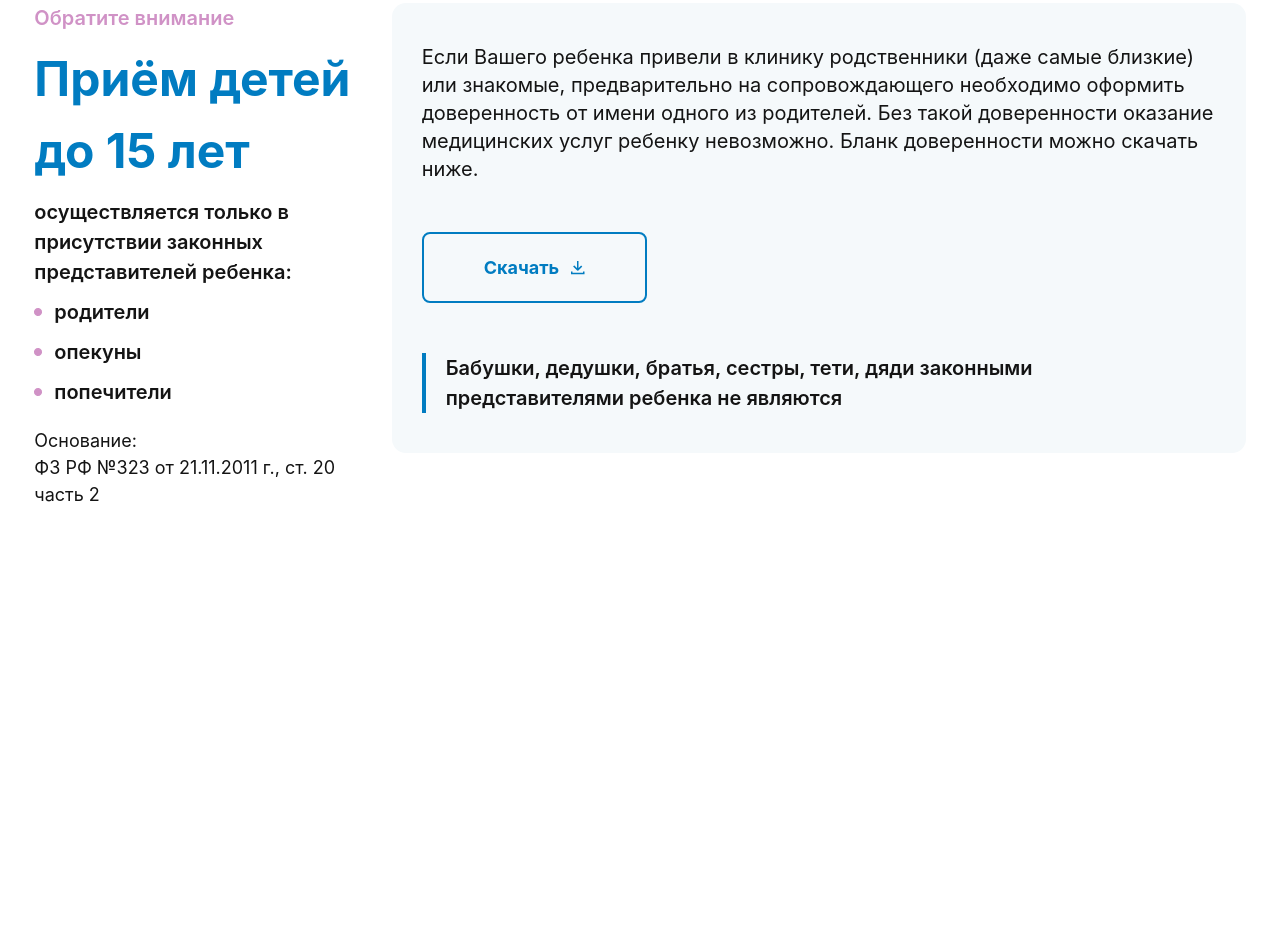
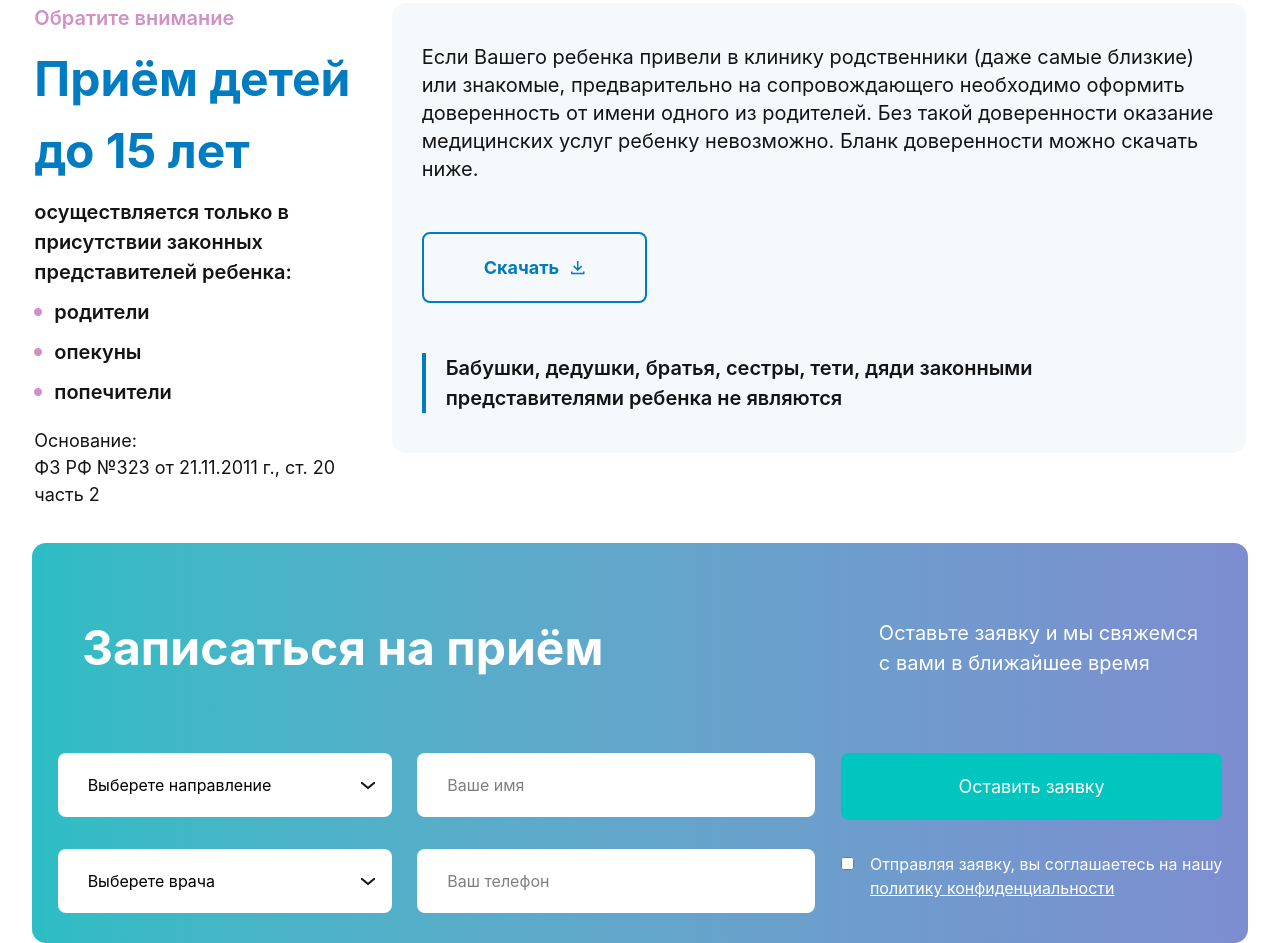
Before and after one commit to simle-pro/Exam-4.end, a website: page src/page2.html in a window 1280 px wide. Shown: the part 1322-2265 px from the top of the page. Before the commit the page ends 1830 px from the top, so only its background shows below. Drawn offline with nearby package versions, Linux system fonts and the light colour scheme; files that its build step writes are made by us from their sources.

Commit message:
A.D add section3

```diff
--- a/src/page2.html
+++ b/src/page2.html
@@ -155,28 +155,79 @@
    </section>
 
 
-   <section class="flex flex-col justify-center items-center gap-y-[30px] lg:flex-row max-w-[1400px] m-auto lg:px-[30px] lg:gap-7 mt-[40px]">
+   <section
+      class="flex flex-col justify-center items-center gap-y-[30px] lg:flex-row max-w-[1400px] m-auto lg:px-[30px] lg:gap-7 mt-[40px]">
       <aside class="lg:w-[27%] w-[95%] lg:h-[450px] h-[600px] flex flex-col items-start justify-evenly gap-y-[20px]">
          <div class="flex flex-col gap-y-[10px]">
             <p class="font-[600] text-[20px] text-[#D092C6]">Обратите внимание</p>
             <h1 class="font-[700] text-[48px] text-[#017CC1]">Приём детей до 15 лет</h1>
-            <p class="font-[600] text-[20px] text-[#141414]">осуществляется только в присутствии законных представителей ребенка:</p>
-            <p class="flex items-center gap-3 font-[600] text-[20px] text-[#141414]"><span><img src="./page2img/Ellipse 20.png" alt=""></span> родители</p>
-            <p class="flex items-center gap-3 font-[600] text-[20px] text-[#141414]"><span><img src="./page2img/Ellipse 20.png" alt=""></span> опекуны</p>
-            <p class="flex items-center gap-3 font-[600] text-[20px] text-[#141414]"><span><img src="./page2img/Ellipse 20.png" alt=""></span> попечители</p>
+            <p class="font-[600] text-[20px] text-[#141414]">осуществляется только в присутствии законных представителей
+               ребенка:</p>
+            <p class="flex items-center gap-3 font-[600] text-[20px] text-[#141414]"><span><img
+                     src="./page2img/Ellipse 20.png" alt=""></span> родители</p>
+            <p class="flex items-center gap-3 font-[600] text-[20px] text-[#141414]"><span><img
+                     src="./page2img/Ellipse 20.png" alt=""></span> опекуны</p>
+            <p class="flex items-center gap-3 font-[600] text-[20px] text-[#141414]"><span><img
+                     src="./page2img/Ellipse 20.png" alt=""></span> попечители</p>
          </div>
          <div>
             <p class="font-[400] text-[18px] text-[#141414]">Основание:</p>
             <p class="font-[400] text-[18px] text-[#141414]">ФЗ РФ №323 от 21.11.2011 г., ст. 20 часть 2</p>
          </div>
       </aside>
-      <aside class="lg:w-[70%] w-[95%] lg:h-[450px] h-[700px] flex flex-col items-start justify-between bg-[#F5F9FB] rounded-[14px] px-[30px] py-[40px]">
-         <p class="font-[400] text-[20px] text-[#141414] leading-[28px]">Если Вашего ребенка привели в клинику родственники (даже самые близкие) или знакомые, предварительно на
+      <aside
+         class="lg:w-[70%] w-[95%] lg:h-[450px] h-[700px] flex flex-col items-start justify-between bg-[#F5F9FB] rounded-[14px] px-[30px] py-[40px]">
+         <p class="font-[400] text-[20px] text-[#141414] leading-[28px]">Если Вашего ребенка привели в клинику
+            родственники (даже самые близкие) или знакомые, предварительно на
             сопровождающего необходимо оформить доверенность от имени одного из родителей. Без такой доверенности
             оказание медицинских услуг ребенку невозможно. Бланк доверенности можно скачать ниже.</p>
-         <button class="flex items-center gap-3 text-[#017CC1] text-[18px] font-[700] border-2 border-[#017CC1] rounded-lg py-[20px] px-[60px]">Скачать<span><img src="./page2img/Group 9325.png" alt=""></span></button>
+         <button
+            class="flex items-center gap-3 text-[#017CC1] text-[18px] font-[700] border-2 border-[#017CC1] rounded-lg py-[20px] px-[60px]">Скачать<span><img
+                  src="./page2img/Group 9325.png" alt=""></span></button>
          <div>
-            <p class="font-[600] text-[20px] text-[#141414] border-l-4 pl-[20px] border-[#017CC1]">Бабушки, дедушки, братья, сестры, тети, дяди законными представителями ребенка не являются</p>
+            <p class="font-[600] text-[20px] text-[#141414] border-l-4 pl-[20px] border-[#017CC1]">Бабушки, дедушки,
+               братья, сестры, тети, дяди законными представителями ребенка не являются</p>
+         </div>
+      </aside>
+   </section>
+
+
+   <section
+      class="lg:max-w-[1300px] w-[95%] h-[800px] lg:h-[400px] m-auto mt-[90px] bg-linear-to-r from-[#2DBDC4] to-[#7D8DD0] rounded-[14px] flex flex-col justify-evenly">
+      <aside class="flex items-center justify-between px-[20px] lg:px-[50px] py-[20px] lg:py-[40px] lg:flex-row flex-col">
+         <h1 class="font-[700] text-[48px] text-white">Записаться на приём</h1>
+         <p class="font-[400] text-[20px] text-white leading-[30px]">Оставьте заявку и мы свяжемся <br> с вами
+            в ближайшее время</p>
+      </aside>
+      <aside class="flex justify-evenly lg:flex-row flex-col lg:p-[0px] p-[20px] pb-[30px] gap-y-8">
+         <div class="flex flex-col gap-8">
+            <div class="relative">
+               <select class="appearance-none bg-white rounded-lg py-[20px] pl-[30px] pr-[120px] w-full">
+                  <option>Выберете направление</option>
+               </select>
+               <div class="absolute inset-y-0 right-0 flex items-center pr-4 pointer-events-none">
+                  <img src="./page2img/Chevron Down.png" alt="">
+               </div>
+            </div>
+            <div class="relative">
+               <select class="appearance-none bg-white rounded-lg py-[20px] pl-[30px] pr-[120px] w-full">
+                  <option>Выберете врача</option>
+               </select>
+               <div class="absolute inset-y-0 right-0 flex items-center pr-4 pointer-events-none">
+                  <img src="./page2img/Chevron Down.png" alt="">
+               </div>
+            </div>
+         </div>
+         <div class="flex flex-col gap-8">
+            <input type="text" placeholder="Ваше имя"  class="bg-white rounded-lg py-[20px] pl-[30px] pr-[120px] w-full">
+            <input type="text" placeholder="Ваш телефон" class="bg-white rounded-lg py-[20px] pl-[30px] pr-[120px] w-full">
+         </div>
+         <div class="flex flex-col items-start gap-8">
+            <button class="bg-[#00C6BF] text-white text-[18px] rounded-lg py-[20px] px-[30px] w-full">Оставить заявку</button>
+            <div class="flex items-baseline gap-4 text-white leading-[24px]">
+               <input type="checkbox">
+               <p>Отправляя заявку, вы соглашаетесь на нашу <br><span class="underline">политику конфиденциальности</span></p>
+            </div>
          </div>
       </aside>
    </section>
```
Also changed, not shown: src/page2img/Chevron Down.png (added).
